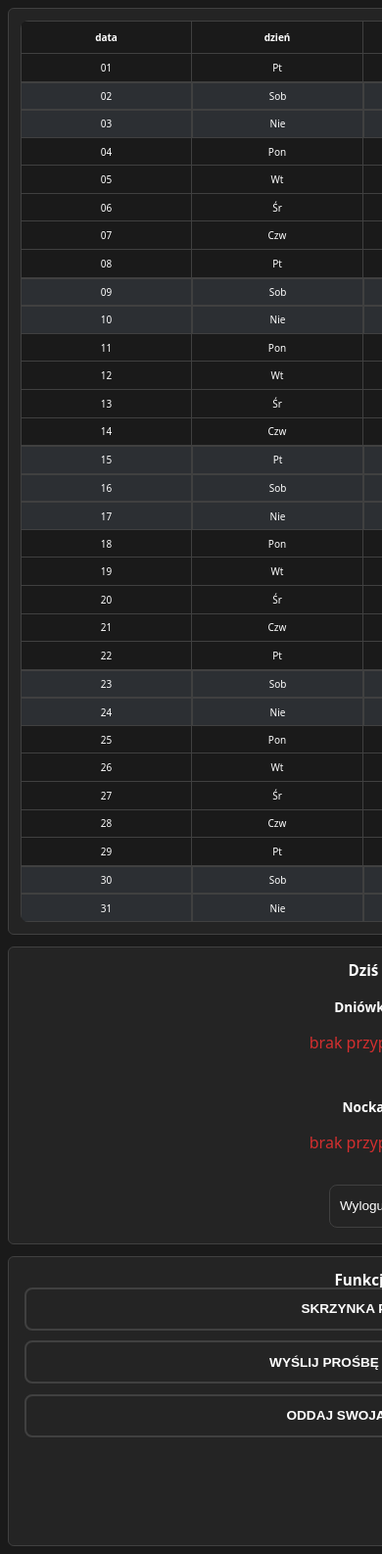
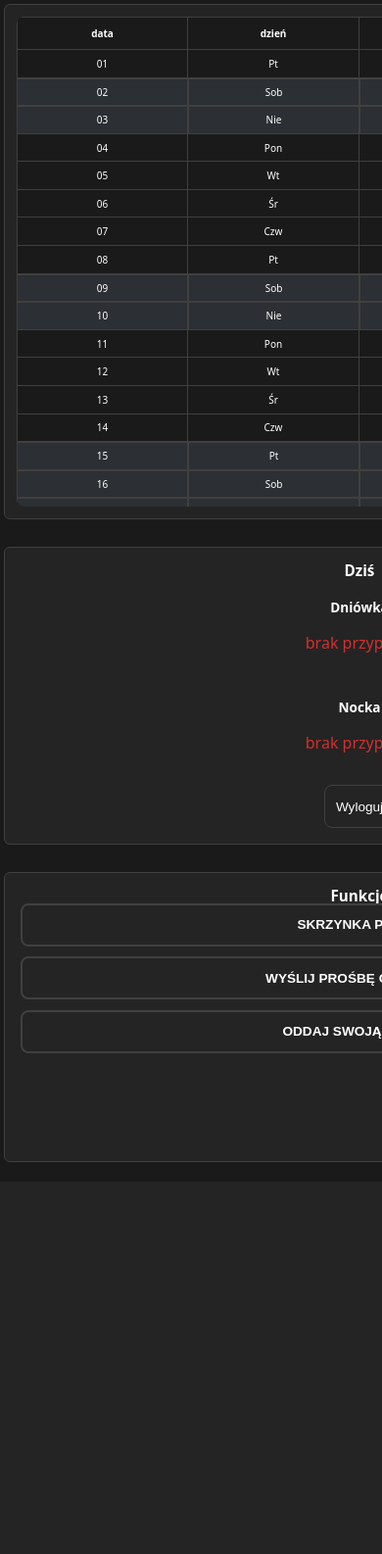
Before and after one commit to n3xus47/grafiksp4600, a Flask app: page / in a window 390 px wide. Shown: the part 45-1631 px from the top of the page at 98% size. After the commit the page ends 1231 px from the top, so only its background shows below. Run offline with Flask 3, Linux system fonts and the light colour scheme; the visitor is signed in with stand-in values (Sample User, id 1); data that the repository does not hold is empty.

Commit message:
🔧 Naprawiono responsywność - usunięto overflow:hidden na mobile, dodano auto height dla grid3, poprawiono wysokości tabel

```diff
--- a/static/style.css
+++ b/static/style.css
@@ -86,6 +86,13 @@
   line-height:1.4;
 }
 
+/* Pozwól na scrollowanie na urządzeniach mobilnych */
+@media (max-width: 900px) {
+  html, body {
+    overflow: auto;
+  }
+}
+
 /* nagłówek – kompaktowy */
 .site-header{
   background:var(--bg);
@@ -118,6 +125,20 @@
   grid-template-columns: minmax(0,10%) minmax(0,80%) minmax(0,10%);
   width:100%;
   height: var(--grid-h);
+}
+
+/* Na desktop zachowaj fixed height, na mobile pozwól na auto */
+@media (min-width: 901px) {
+  .grid3 {
+    height: var(--grid-h);
+  }
+}
+
+@media (max-width: 900px) {
+  .grid3 {
+    height: auto !important;
+    min-height: auto;
+  }
 }
 .card{
   background:var(--card);
@@ -390,8 +411,8 @@
   .grid3 {
     grid-template-columns: 1fr;
     gap: 1rem;
-    height: auto;
-    min-height: calc(100vh - var(--header-h) - 2 * var(--wrap-vmargin) - 1px);
+    height: auto !important;
+    min-height: auto;
   }
 
   .card {
@@ -400,16 +421,27 @@
 
   .center-panel {
     order: 1;
+    height: auto !important;
+    min-height: 400px;
+  }
+
+  .center-panel .table-wrap {
+    height: 400px !important;
+    min-height: 400px;
   }
 
   .grid3 > .card:first-child {
     order: 2;
     padding: 1rem;
+    height: auto !important;
+    min-height: 200px;
   }
 
   .grid3 > .card:last-child {
     order: 3;
     padding: 1rem;
+    height: auto !important;
+    min-height: 200px;
   }
 
   .table-wrap {
@@ -438,8 +470,8 @@
 /* Mobile - duże telefony */
 @media (max-width: 768px) {
   .wrap {
-    padding: 0 0.75rem;
-    margin: 0.75rem auto;
+    padding: 0 0.5rem;
+    margin: 0.5rem auto;
   }
 
   .site-header {
@@ -461,28 +497,33 @@
   }
 
   .nav-btn {
-    width: 32px;
-    height: 32px;
-    font-size: 1.1rem;
+    width: 40px;
+    height: 40px;
+    font-size: 1.2rem;
   }
 
   .card {
     padding: 0.75rem;
     border-radius: 8px;
+    height: auto !important;
   }
 
   .table-wrap {
     border-radius: 8px;
-    overflow: hidden;
+    overflow-x: auto !important;
+    overflow-y: auto !important;
+    height: 60vh !important;
+    min-height: 400px;
   }
 
   .table {
-    min-width: 700px;
+    min-width: 800px;
+    height: auto !important;
   }
 
   .table th, .table td {
     font-size: 11px;
-    padding: 1px 2px;
+    padding: 2px 3px;
   }
 
   .rot {
@@ -491,8 +532,9 @@
   }
 
   .btn {
-    padding: 0.5rem 0.75rem;
+    padding: 0.6rem 0.8rem;
     font-size: 0.9rem;
+    min-height: 44px;
   }
 
   .stack .btn {
@@ -509,8 +551,8 @@
 /* Mobile - małe telefony */
 @media (max-width: 480px) {
   .wrap {
-    padding: 0 0.5rem;
-    margin: 0.5rem auto;
+    padding: 0 0.25rem;
+    margin: 0.25rem auto;
   }
 
   .site-header {
@@ -531,23 +577,34 @@
   }
 
   .nav-btn {
-    width: 36px;
-    height: 36px;
+    width: 44px;
+    height: 44px;
     font-size: 1.2rem;
   }
 
   .card {
     padding: 0.5rem;
     border-radius: 6px;
+    height: auto !important;
+    margin-bottom: 1rem;
+  }
+
+  .table-wrap {
+    overflow-x: auto !important;
+    overflow-y: auto !important;
+    height: 50vh !important;
+    min-height: 350px;
+    max-height: 500px;
   }
 
   .table {
-    min-width: 600px;
+    min-width: 700px;
+    height: auto !important;
   }
 
   .table th, .table td {
     font-size: 10px;
-    padding: 1px;
+    padding: 1px 2px;
   }
 
   .rot {
@@ -556,9 +613,10 @@
   }
 
   .btn {
-    padding: 0.4rem 0.6rem;
+    padding: 0.5rem 0.7rem;
     font-size: 0.85rem;
     border-radius: 8px;
+    min-height: 44px;
   }
 
   .stack .btn {
```
Also changed, not shown: other parts of static/style.css (+33 -13 lines).
